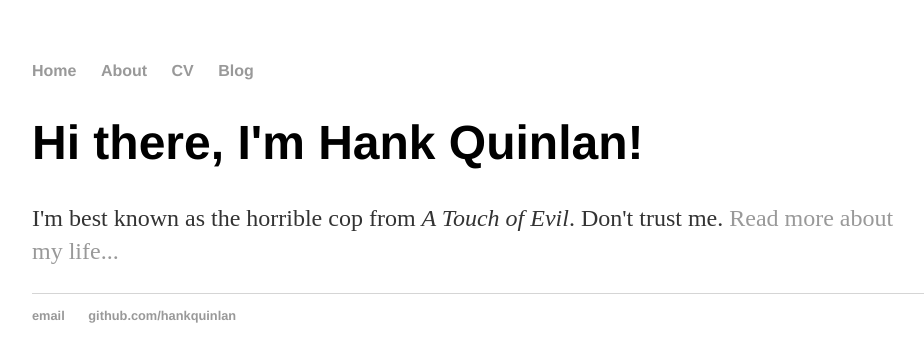
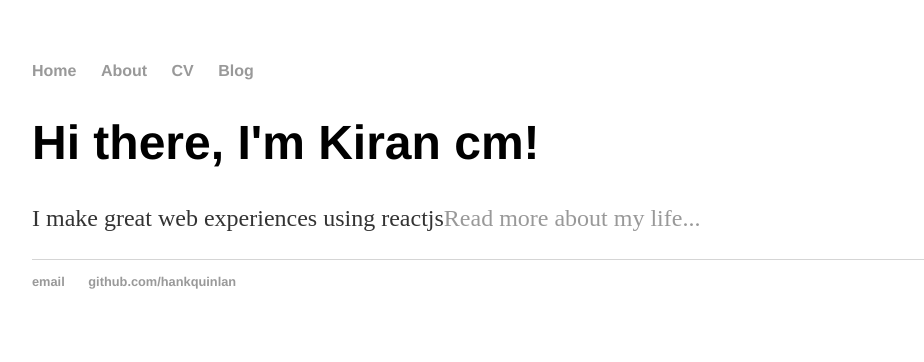
Before and after one commit to kirancm/kirancm.github.io, a Jekyll site: the page built from index.html, in a window 1280 px wide. Shown: the top 362 px of the page, without its empty margins (160-1084 px from the left). Built offline with Jekyll 4.4.1, drawn with Linux system fonts in a browser that asks for light colours.

Commit message:
first commit with Jekyll

```diff
--- a/index.html
+++ b/index.html
@@ -1,9 +1,9 @@
 ---
 layout: default
-title: Hank Quinlan, Horrible Cop
+title: Kiran cm
 ---
 
-		<div class="blurb">
-			<h1>Hi there, I'm Hank Quinlan!</h1>
-			<p>I'm best known as the horrible cop from <em>A Touch of Evil</em>. Don't trust me. <a href="/about">Read more about my life...</a></p>
-		</div>
+<div class="blurb">
+	<h1>Hi there, I'm Kiran cm!</h1>
+	<p>I make great web experiences using reactjs<a href="/about">Read more about my life...</a></p>
+</div>
```
Also changed, not shown: cv/index.html (deleted, +0 -22 lines).
